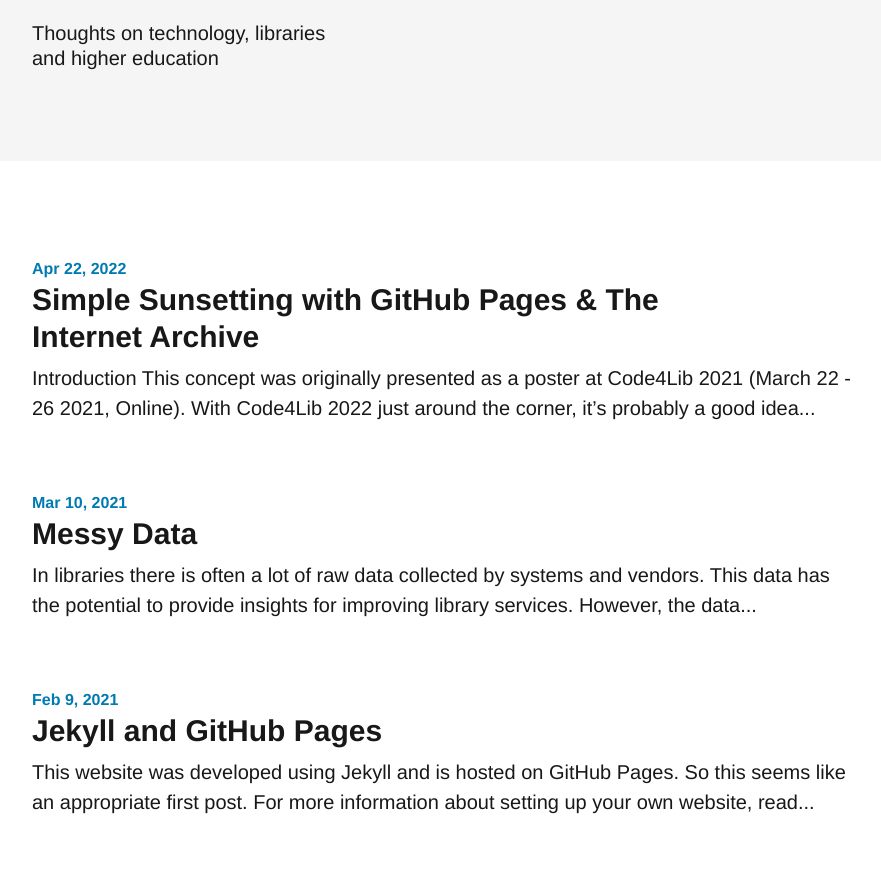
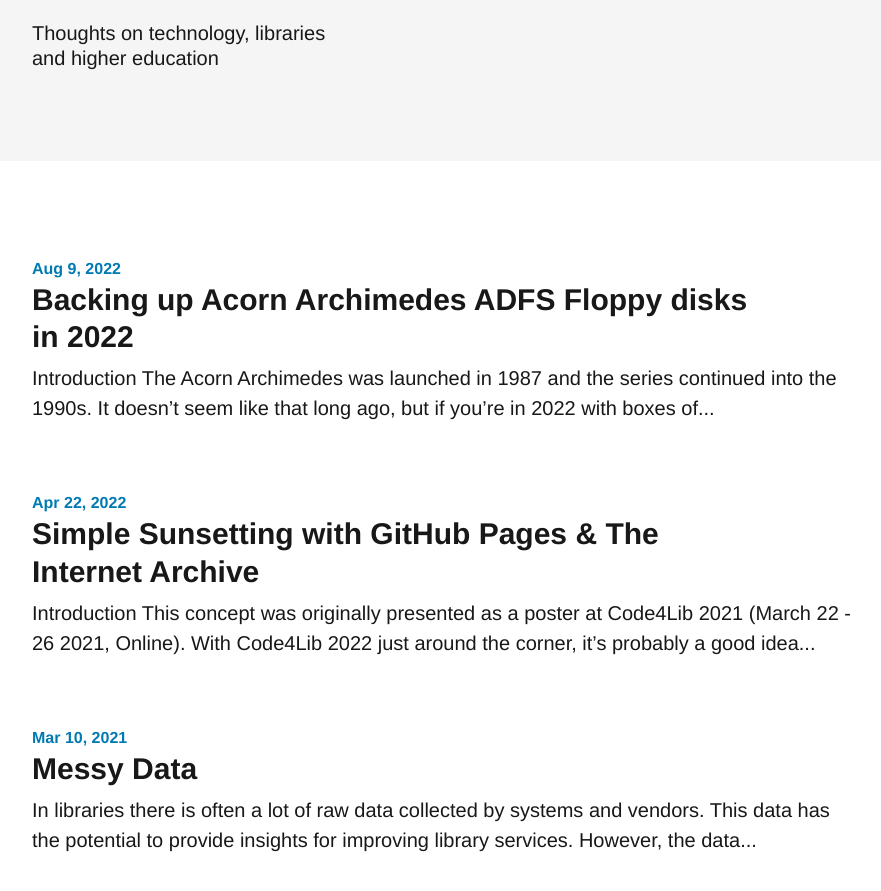
Before and after one commit to johnpilbeam/johnpilbeam.com, a Jekyll site: the page built from index.markdown, in a window 1280 px wide and 900 px high, scrolled down 367 px. Shown: the top 891 px of the window, without its empty margins (112-993 px from the left). Built offline with Jekyll 4.4.1, drawn with Linux system fonts in a browser that asks for light colours; comment, search, counter and statistics services are not loaded; part of the change alters nothing that is shown.

Commit message:
Added GA and Acorn backup post

```diff
--- a/_includes/head.html
+++ b/_includes/head.html
@@ -1,4 +1,14 @@
 <head>
+<!-- Google tag (gtag.js) -->
+<script async src="https://www.googletagmanager.com/gtag/js?id=G-2MB53CB05C"></script>
+<script>
+  window.dataLayer = window.dataLayer || [];
+  function gtag(){dataLayer.push(arguments);}
+  gtag('js', new Date());
+
+  gtag('config', 'G-2MB53CB05C');
+</script>
+<!-- End Google tag (gtag.js) -->
   <meta charset="utf-8">
   <meta http-equiv="X-UA-Compatible" content="IE=edge">
   <meta name="viewport" content="width=device-width, initial-scale=1">
--- /dev/null
+++ b/_posts/2022-08-09-backing-up-acorn-floppy-disks-2022.markdown
@@ -0,0 +1,33 @@
+---
+layout: post
+title:  "Backing up Acorn Archimedes ADFS Floppy disks in 2022"
+date:   2022-08-09 08:08:00 +0000
+categories: retro computing archival archives preservation update
+---
+
+## Introduction
+
+The Acorn Archimedes was launched in 1987 and the series continued into the 1990s. It doesn’t seem like that long ago, but if you’re in 2022 with boxes of old Acorn ADFS disks (and no working Archimedes hardware) what do you do?
+
+## The problem
+
+Hindsight is a wonderful thing, and searching online provides mostly information from a decade or more ago when many computers still had floppy disk drives, or interfacing with them was much easier. Although you can easily buy USB floppy disk drives quite cheaply on Amazon, these are of no use for reading legacy disk formats (they only work with PC HD/1.44 MB formatted disks).
+
+## The solution(s)
+
+The main reason for writing this post is that Google does not turn up anything at all useful for anyone using modern hardware right now. The information I found was through asking a very helpful Acorn enthusiast on eBay and for some reason just doesn’t appear in search results.
+
+So far I've found 3 recommendations that might work:
+- Get another Archimedes and network it to a Raspberry Pi running RISC OS. Then copy the files over the network to USB storage.
+- Get an old PC with an internal floppy and use OmniFlop (Windows) or mount and dd (Linux).
+- Get an old internal floppy (with 34 ribbon cable) and connect it to a current machine with USB via a device such as [Greaseweazle](https://github.com/keirf/Greaseweazle) or [KryoFlux](https://www.kryoflux.com/).
+
+This [document from the Acorn Preservation Team](https://stardot.org.uk/forums/viewtopic.php?t=22514) is a goldmine of info.
+
+The same approaches should also work for Amiga, Atari ST and other legacy formats.
+
+## My approach
+Even though the Greaseweazle is much cheaper and is recommended by the Acorn Preservation Team over the KryoFlux, I decided to go with the KryoFlux. The main reasons for this were that I wanted the convenience of using a well established project with good user support, Mac software with a GUI and all the required cables and power supply included. Sometimes it’s worth spending money to save time and my main motivation was to declutter my home office of decaying legacy disks, but also quickly enjoy accessing my old Acorn disks on my current computer (MacBook M1 Air running [RPCem](#)). Other than the KryoFlux [insert name of pack], the only other thing I had to buy was an old internal floppy (with 34 ribbon cable). As I was going to be working with ADFS disks I bought a drive from an Acorn A3000, which is what the disks were originally written on. If you also have HD floppies you’ll need a drive that can handle them (the Archimedes only had a DD 800k drive (equivalent to PC 720k drive). I have some Akai sampler HD format disks so I may purchase an old PC floppy drive at some point too.
+
+## The workflow
+This is relatively simple with the KryoFlux. However, a detailed description will have to wait for another blog post &#8230;.
```
Also changed, not shown: _posts/2022-04-22-simple-sunsetting.markdown (renamed from _posts/2022-04-22- simple- sunsetting.markdown).
